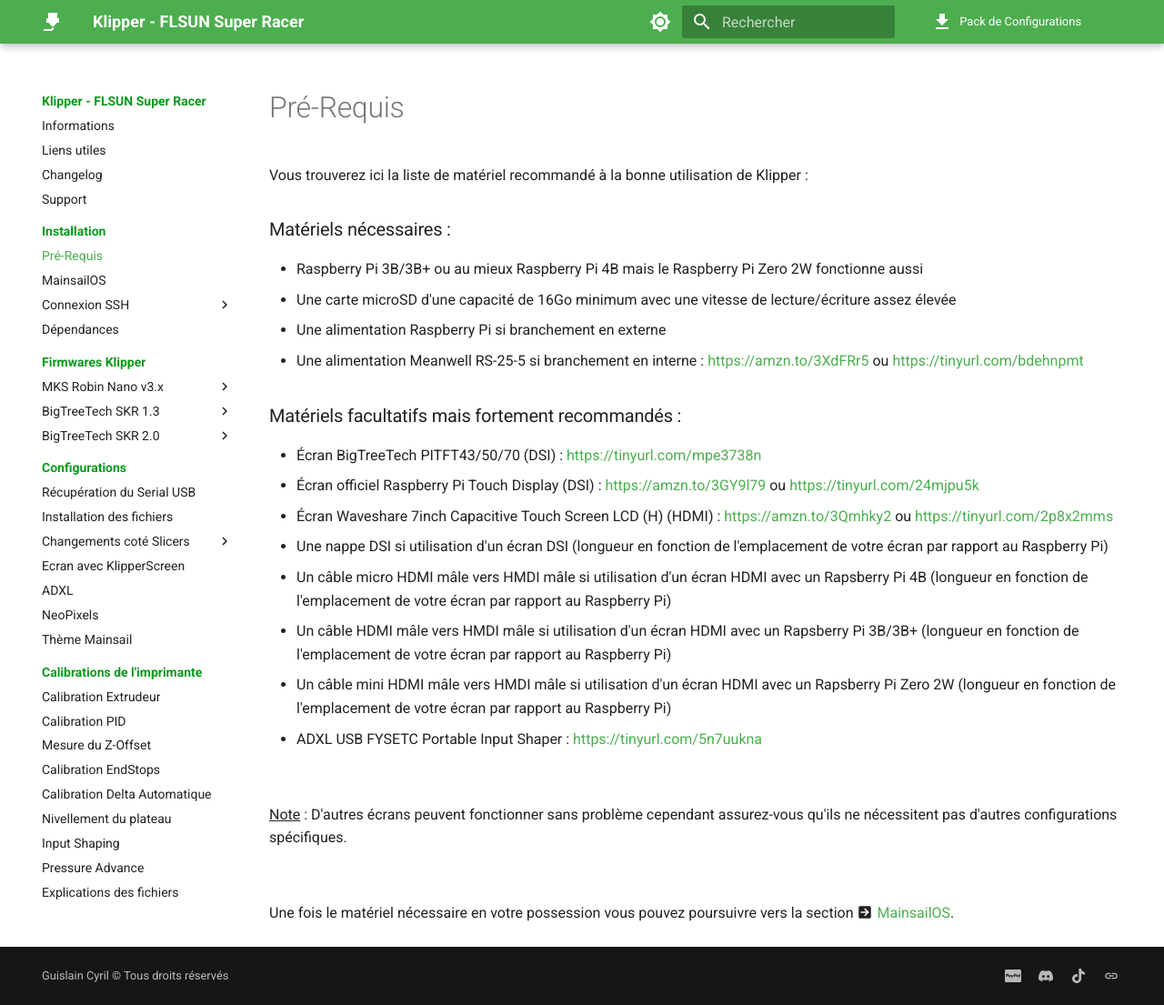
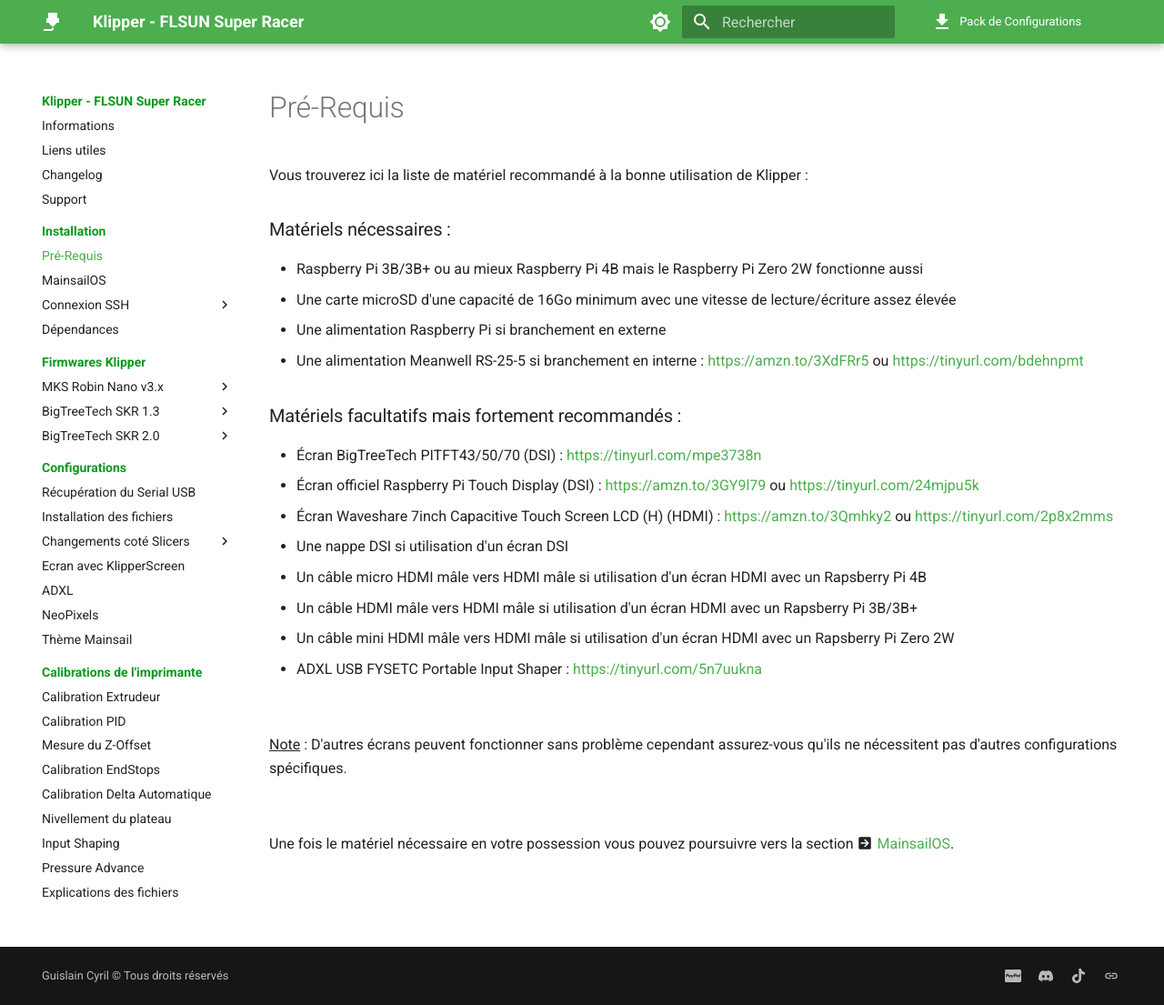
Before and after one commit to Guilouz/test, an MkDocs documentation site: the page built from docs/installation/pre-requis.md, in a window 1280 px wide and 1105 px high. Shown: the whole window at 91% size. Built offline with MkDocs 1.6.1 and Material for MkDocs 9.7.7, drawn with Linux system fonts in a browser that asks for light colours; comment, search, counter and statistics services are not loaded.

Commit message:
Update pre-requis.md

```diff
--- a/docs/installation/pre-requis.md
+++ b/docs/installation/pre-requis.md
@@ -22,10 +22,10 @@
   <li>Écran BigTreeTech PITFT43/50/70 (DSI) : <a href="https://tinyurl.com/mpe3738n" target="_blank">https://tinyurl.com/mpe3738n</a></li>
   <li>Écran officiel Raspberry Pi Touch Display (DSI) : <a href="https://amzn.to/3GY9l79" target="_blank">https://amzn.to/3GY9l79</a> ou <a href="https://tinyurl.com/24mjpu5k" target="_blank">https://tinyurl.com/24mjpu5k</a></li>
   <li>Écran Waveshare 7inch Capacitive Touch Screen LCD (H) (HDMI) : <a href="https://amzn.to/3Qmhky2" target="_blank">https://amzn.to/3Qmhky2</a> ou <a href="https://tinyurl.com/2p8x2mms" target="_blank">https://tinyurl.com/2p8x2mms</a></li>
-  <li>Une nappe DSI si utilisation d'un écran DSI (longueur en fonction de l'emplacement de votre écran par rapport au Raspberry Pi)</li>
-  <li>Un câble micro HDMI mâle vers HMDI mâle si utilisation d'un écran HDMI avec un Rapsberry Pi 4B (longueur en fonction de l'emplacement de votre écran par rapport au Raspberry Pi)</li>
-  <li>Un câble HDMI mâle vers HMDI mâle si utilisation d'un écran HDMI avec un Rapsberry Pi 3B/3B+ (longueur en fonction de l'emplacement de votre écran par rapport au Raspberry Pi)</li>
-  <li>Un câble mini HDMI mâle vers HMDI mâle si utilisation d'un écran HDMI avec un Rapsberry Pi Zero 2W (longueur en fonction de l'emplacement de votre écran par rapport au Raspberry Pi)</li>
+  <li>Une nappe DSI si utilisation d'un écran DSI</li>
+  <li>Un câble micro HDMI mâle vers HDMI mâle si utilisation d'un écran HDMI avec un Rapsberry Pi 4B</li>
+  <li>Un câble HDMI mâle vers HDMI mâle si utilisation d'un écran HDMI avec un Rapsberry Pi 3B/3B+</li>
+  <li>Un câble mini HDMI mâle vers HDMI mâle si utilisation d'un écran HDMI avec un Rapsberry Pi Zero 2W</li>
   <li>ADXL USB FYSETC Portable Input Shaper : <a href="https://tinyurl.com/5n7uukna" target="_blank">https://tinyurl.com/5n7uukna</a></li>
 </ul>
 
```
